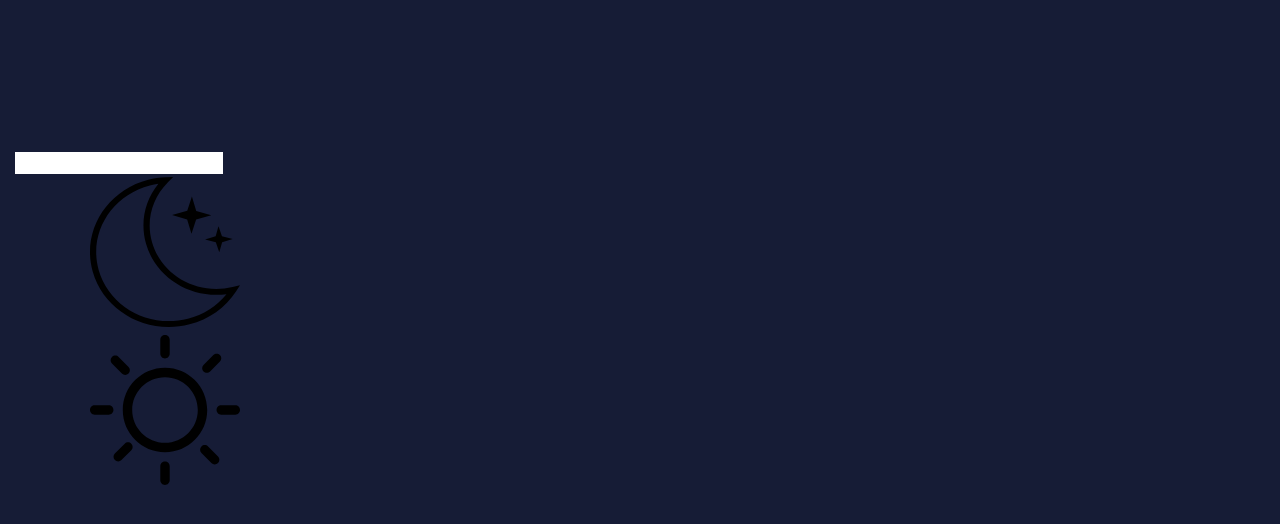
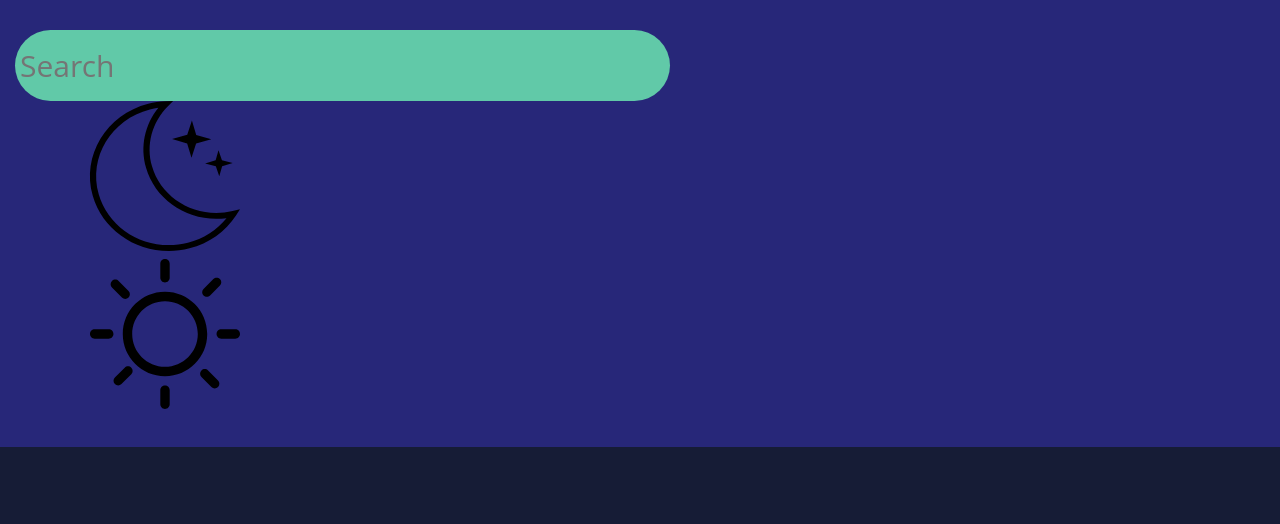
Before and after one commit to ArseniySchkidina/Notes, a plain HTML site: page index.html in a window 1280 px wide. Drawn offline with nearby package versions, Linux system fonts and the light colour scheme; files that its build step writes are made by us from their sources.

Commit message:
feat: add styles for input-search

```diff
--- a/index.html
+++ b/index.html
@@ -5,7 +5,7 @@
     <meta http-equiv="X-UA-Compatible" content="IE=edge">
     <meta name="viewport" content="width=device-width, initial-scale=1.0">
     <title>Document</title>
-    <link rel="stylesheet" href="./css/main.css">
+    <link rel="stylesheet" href="./sass/main.css">
 </head>
 <body>
     <svg display="none">
@@ -24,7 +24,7 @@
     <header class="header">
         <div class="container">
             <div class="header__content">
-                <input class="input input--search" type="search">
+                <input class="input input--search" placeholder="Search" type="search">
                 <ul class="modes-list">
                     <li class="modes-list__item">
                         <button class="btn-mode btn-mode--night">
--- a/sass/base/_reset.scss
+++ b/sass/base/_reset.scss
@@ -50,7 +50,6 @@
     }
 
     img, svg {
-    display: block;
     max-width: 100%;
     height: auto;
     }
--- a/sass/sections/_header.scss
+++ b/sass/sections/_header.scss
@@ -0,0 +1,30 @@
+.header {
+    background-color: #272779;
+    padding-bottom: 30px;
+    padding-top: 30px;
+}
+.header__content {
+}
+.input {
+    background-color: #61C9A8;
+    border-radius: 50px;
+    color: #4C3B4D;
+}
+.input--search {
+    width: 655px;
+    padding: 15px 5px;
+    font-size: 30px;
+    font-weight: 500;
+}
+.modes-list {
+}
+.modes-list__item {
+}
+.btn-mode {
+}
+.btn-mode--night {
+}
+.btn-mode__icon {
+}
+.btn-mode--light {
+}
```
Also changed, not shown: sass/main.css (added), sass/main.scss (line endings or trailing spaces), 1 other file.
